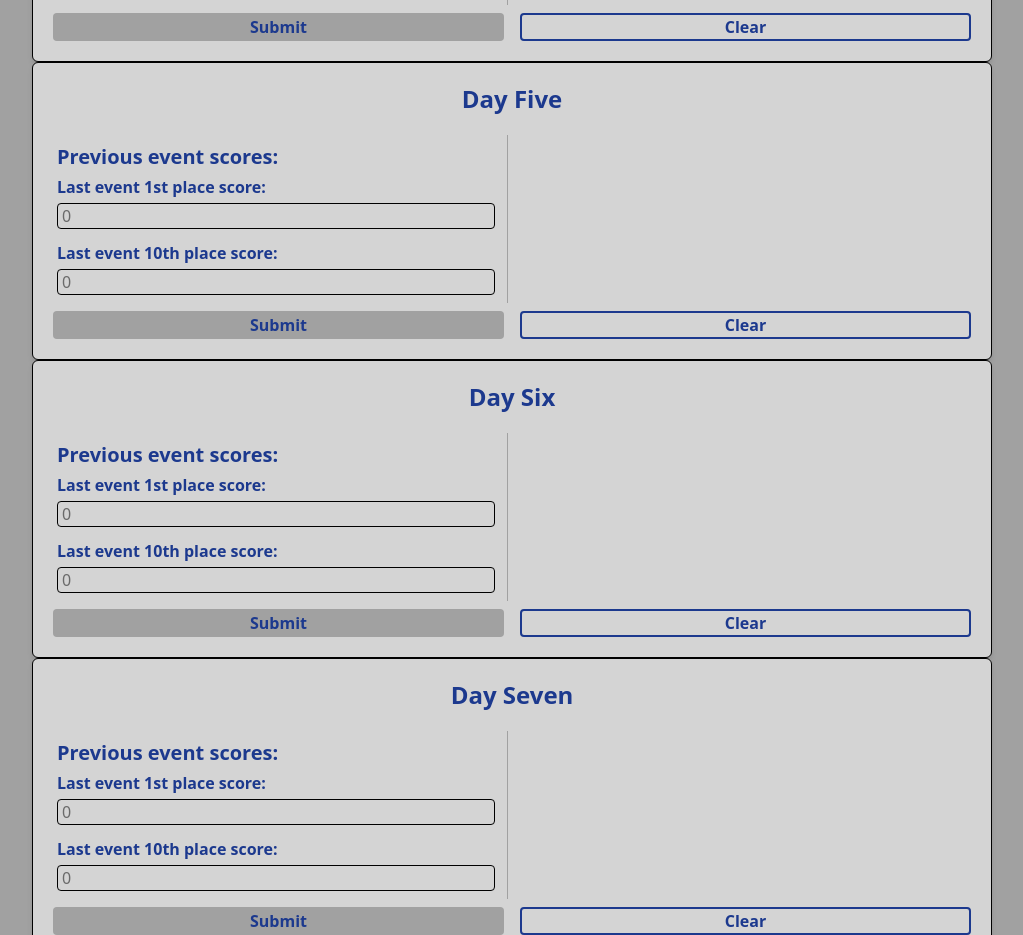
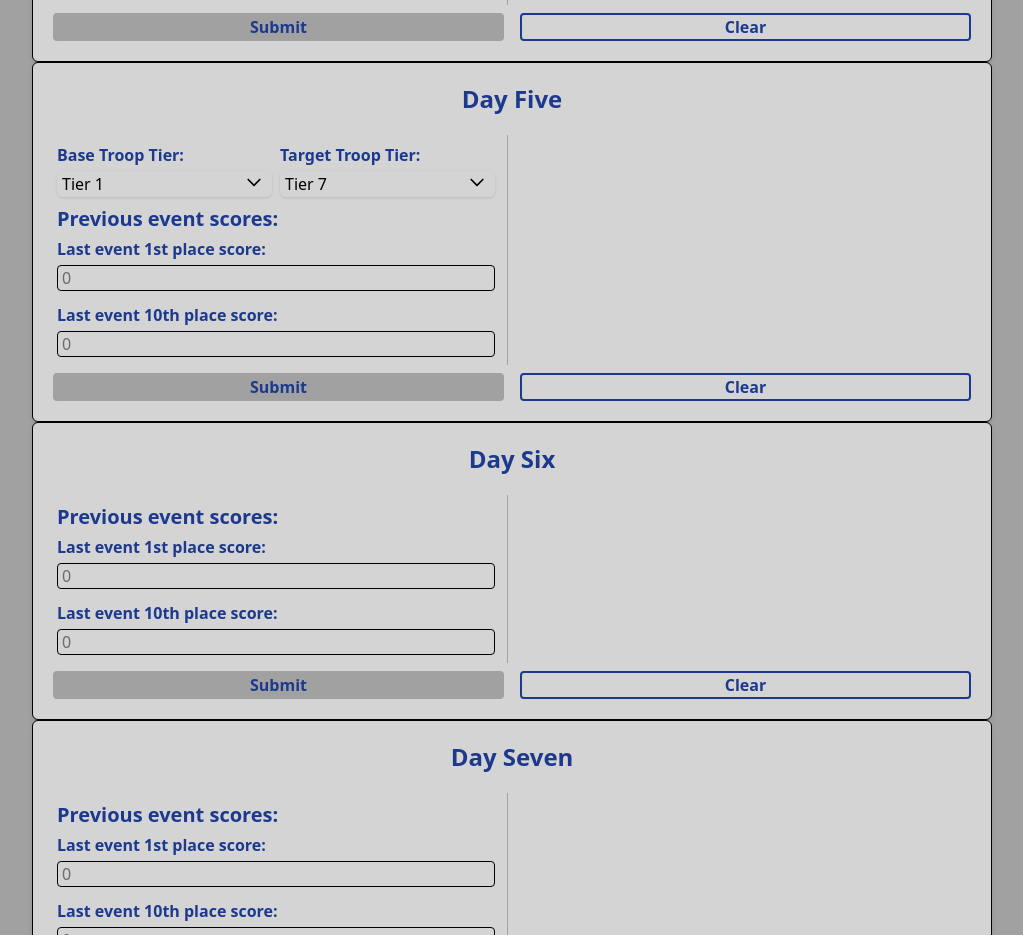
Before and after one commit to haggqvist459/AOEM_MGE, a React (Vite) app: page / in a window 1280 px wide. Shown: the part 2320-3255 px from the top of the page, without its empty margins (128-1151 px from the left). Built offline with nearby package versions, Linux system fonts and the light colour scheme.

Commit message:
worked on day 5 state, some UI

```diff
--- a/src/components/days/DayFive.jsx
+++ b/src/components/days/DayFive.jsx
@@ -2,7 +2,7 @@ import React from 'react'
 import { useSelector, useDispatch } from 'react-redux'
 import { updateFieldDayFive, calculateDailyScoreDayFive, resetStateDayFive } from '../../redux/slices'
 import { FormField, PreviousEventScore, FormButtons, FormHeader } from '../form'
-import { DAY_KEYS } from '../../utils'
+import { DAY_KEYS, TROOP_TIER_MULTIPLIERS } from '../../utils'
 
 const DayFive = () => {
 
@@ -31,6 +31,56 @@ const DayFive = () => {
             <div className='flex flex-col md:flex-row md:pr-2'>
               <div className='w-full md:w-1/2 relative md:border-r border-neutral-400 md:pr-2'>
                 {/* Input */}
+                <div className='flex flex-col sm:flex-row space-x-2 px-1'>
+                  {/* Base troop tier */}
+                  <div className='w-full'>
+                    <label htmlFor='tribeLevel' className='block font-bold text-blue-900 mt-2'>Base Troop Tier:</label>
+                    <div className='relative w-full'>
+                      <select
+                        id="baseTier"
+                        className='w-full mt-1 px-1 border border-neutral-300 rounded-md shadow-sm appearance-none'
+                        value={dayFiveData.troopBaseTier}
+                        // onChange={(e) => setSelectedDropdownOption(Number(e.target.value))} // ensure selected value remains a number
+                        onChange={(e) => handleInput('baseTroopTier', e.target.value)}
+                      >
+                        {Object.keys(TROOP_TIER_MULTIPLIERS).map((level, index) => (
+                          <option key={index} value={TROOP_TIER_MULTIPLIERS[level]}>
+                            {level}
+                          </option>
+                        ))}
+                      </select>
+                      <div className='absolute inset-y-0 right-2 flex items-center pointer-events-none'>
+                        <svg className='w-5 h-5 text-black' fill='none' stroke='black' strokeWidth='2' viewBox='0 0 24 24' >
+                          <path strokeLinecap="round" strokeLinejoin="round" d="M19 9l-7 7-7-7" />
+                        </svg>
+                      </div>
+                    </div>
+                  </div>
+                  {/* Target troop tier */}
+                  <div className='w-full'>
+                    <label htmlFor='tribeLevel' className='block font-bold text-blue-900 mt-2'>Target Troop Tier:</label>
+                    <div className='relative w-full'>
+                      <select
+                        id="tribeLevel"
+                        className='w-full mt-1 px-1 border border-neutral-300 rounded-md shadow-sm appearance-none'
+                        value={dayFiveData.troopTargetTier}
+                        // onChange={(e) => setSelectedDropdownOption(Number(e.target.value))} // ensure selected value remains a number
+                        onChange={(e) => handleInput('targetTroopTier', e.target.value)}
+                      >
+                        {Object.keys(TROOP_TIER_MULTIPLIERS).map((level, index) => (
+                          <option key={index} value={TROOP_TIER_MULTIPLIERS[level]}>
+                            {level}
+                          </option>
+                        ))}
+                      </select>
+                      <div className='absolute inset-y-0 right-2 flex items-center pointer-events-none'>
+                        <svg className='w-5 h-5 text-black' fill='none' stroke='black' strokeWidth='2' viewBox='0 0 24 24' >
+                          <path strokeLinecap="round" strokeLinejoin="round" d="M19 9l-7 7-7-7" />
+                        </svg>
+                      </div>
+                    </div>
+                  </div>
+                </div>
                 <PreviousEventScore dayKey={DAY_KEYS.DAY_FIVE} />
               </div>
               <div className='w-full md:w-1/2 relative'>
--- a/src/redux/slices/dayFiveSlice.js
+++ b/src/redux/slices/dayFiveSlice.js
@@ -1,6 +1,17 @@
 import { createSlice } from "@reduxjs/toolkit";
+import { POINTS_AND_MULTIPLIERS, TROOP_TIER_MULTIPLIERS, loadData, saveData, cleanNumericValue } from "../../utils";
 
-const initialState = {
+
+const troopTierOptions = Object.keys(TROOP_TIER_MULTIPLIERS);
+
+const savedState = loadData();
+
+const initialState = savedState?.dayFive || {
+    troopBaseTier: TROOP_TIER_MULTIPLIERS[troopTierOptions[0]],
+    troopTargetTier: TROOP_TIER_MULTIPLIERS[troopTierOptions[troopTierOptions.length -1]],
+    promotedTroopPerBatch: '',
+    trainingTime: '',
+    trainingSpeedup: '',
     dailyScore: '',
     previousEventScore: {
         topOne: '',
@@ -14,22 +25,41 @@ const dayFiveSlice = createSlice({
     reducers: {
         updateField: (state, action) => {
             const { field, value } = action.payload;
-            // Numeric value validation
-            const cleanedValue = typeof value === 'string' ? value.replace(/[^0-9]/g, "") : value;
-            const numericValue = Number(cleanedValue);
 
             // Update previous event scores if the field belongs there
             if (field in state.previousEventScore) {
-                state.previousEventScore[field] = numericValue;
+                state.previousEventScore[field] = cleanNumericValue(value);
             } else {
-                state[field] = numericValue;
+                state[field] = cleanNumericValue(value);
             }
         },
-        calculateDailyScore: (state, action) => {
+        calculateDailyScore: (state) => {
+            // promoted tier - base tier = score multiplier
+            // troop number per training session
+            // calculate number of upgrade sessions available
+            //
+            const scorePerTroop = POINTS_AND_MULTIPLIERS.LEVEL_GAP_MULTIPLIER + (state.troopTargetTier - state.troopBaseTier);
+
+            const trainingBatches = Math.floor(state.trainingSpeedup / state.trainingTime);
+
+            state.dailyScore = scorePerTroop * trainingBatches * state.promotedTroopPerBatch;
+
 
         },
         resetState: (state) => {
+            state.troopBaseTier = TROOP_TIER_MULTIPLIERS[troopTierOptions[0]];
+            state.troopTargetTier = TROOP_TIER_MULTIPLIERS[troopTierOptions[troopTierOptions.length -1]];
+            state.promotedTroopPerBatch = '';
+            state.trainingTime = '';
+            state.trainingSpeedup = '';
+            state.dailyScore = '';
+            state.previousEventScore = {
+                topOne: '',
+                topTen: '',
+            };
 
+
+            saveData({ ...loadData(), dayFive: { ...state } });
         }
     }
 })
--- a/src/redux/slices/dayFourSlice.js
+++ b/src/redux/slices/dayFourSlice.js
@@ -1,4 +1,5 @@
 import { createSlice } from "@reduxjs/toolkit";
+import { POINTS_AND_MULTIPLIERS, loadData, saveData, cleanNumericValue } from "../../utils";
 
 const initialState = {
     hammers: '',
--- a/src/utils/constants.js
+++ b/src/utils/constants.js
@@ -4,6 +4,15 @@ export const ROUTES = {
     HOME: '/',
     ADMIN: '/admin',
     ERROR: '/*'
+}
+export const DAY_KEYS = {
+    DAY_ONE: 'dayOne',
+    DAY_TWO: 'dayTwo',
+    DAY_THREE: 'dayThree',
+    DAY_FOUR:  'dayFour',
+    DAY_FIVE: 'dayFive',
+    DAY_SIX: 'daySix',
+    DAY_SEVEN: 'daySeven'
 }
 
 export const TRIBE_LEVEL_MULTIPLIERS = {
@@ -17,15 +26,16 @@ export const TRIBE_LEVEL_MULTIPLIERS = {
     'Level 29-30': 300,
 }
 
-export const DAY_KEYS = {
-    DAY_ONE: 'dayOne',
-    DAY_TWO: 'dayTwo',
-    DAY_THREE: 'dayThree',
-    DAY_FOUR:  'dayFour',
-    DAY_FIVE: 'dayFive',
-    DAY_SIX: 'daySix',
-    DAY_SEVEN: 'daySeven'
+export const TROOP_TIER_MULTIPLIERS = {
+    'Tier 1': 2,
+    'Tier 2': 3,
+    'Tier 3': 5,
+    'Tier 4': 10,
+    'Tier 5': 20,
+    'Tier 6': 50,
+    'Tier 7': 100,
 }
+
 
 export const POINTS_AND_MULTIPLIERS = {
     STAMINA_PER_TRIBE: 5,
--- a/src/utils/index.js
+++ b/src/utils/index.js
@@ -1,3 +1,9 @@
-export { ROUTES, LOCALSTORAGE_KEY, POINTS_AND_MULTIPLIERS, TRIBE_LEVEL_MULTIPLIERS, DAY_KEYS } from './constants'
+export {
+    ROUTES,
+    LOCALSTORAGE_KEY,
+    POINTS_AND_MULTIPLIERS,
+    TRIBE_LEVEL_MULTIPLIERS,
+    TROOP_TIER_MULTIPLIERS,
+    DAY_KEYS } from './constants'
 export { loadData, saveData } from './localStorage'
 export { cleanNumericValue } from './helpers'
```
